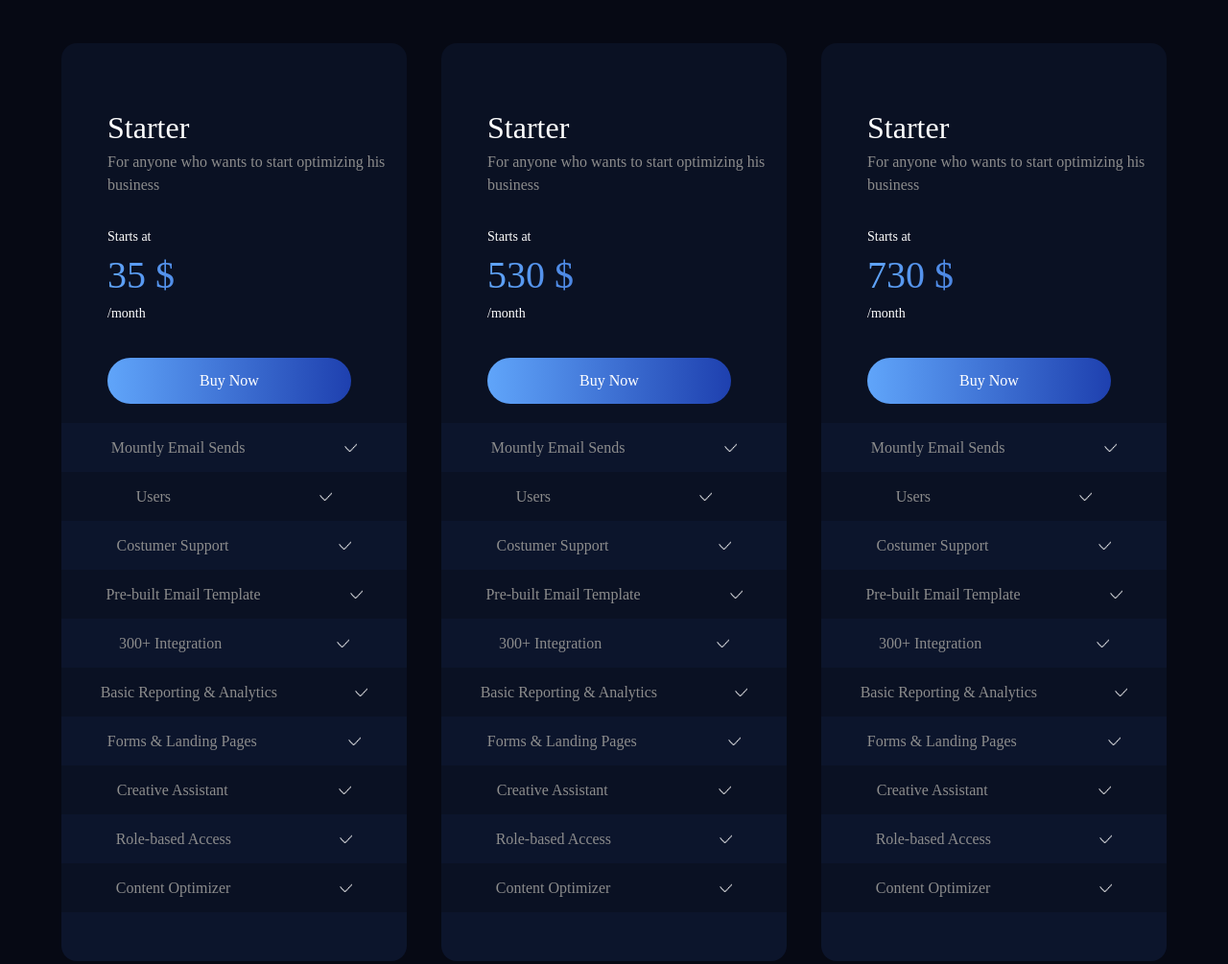
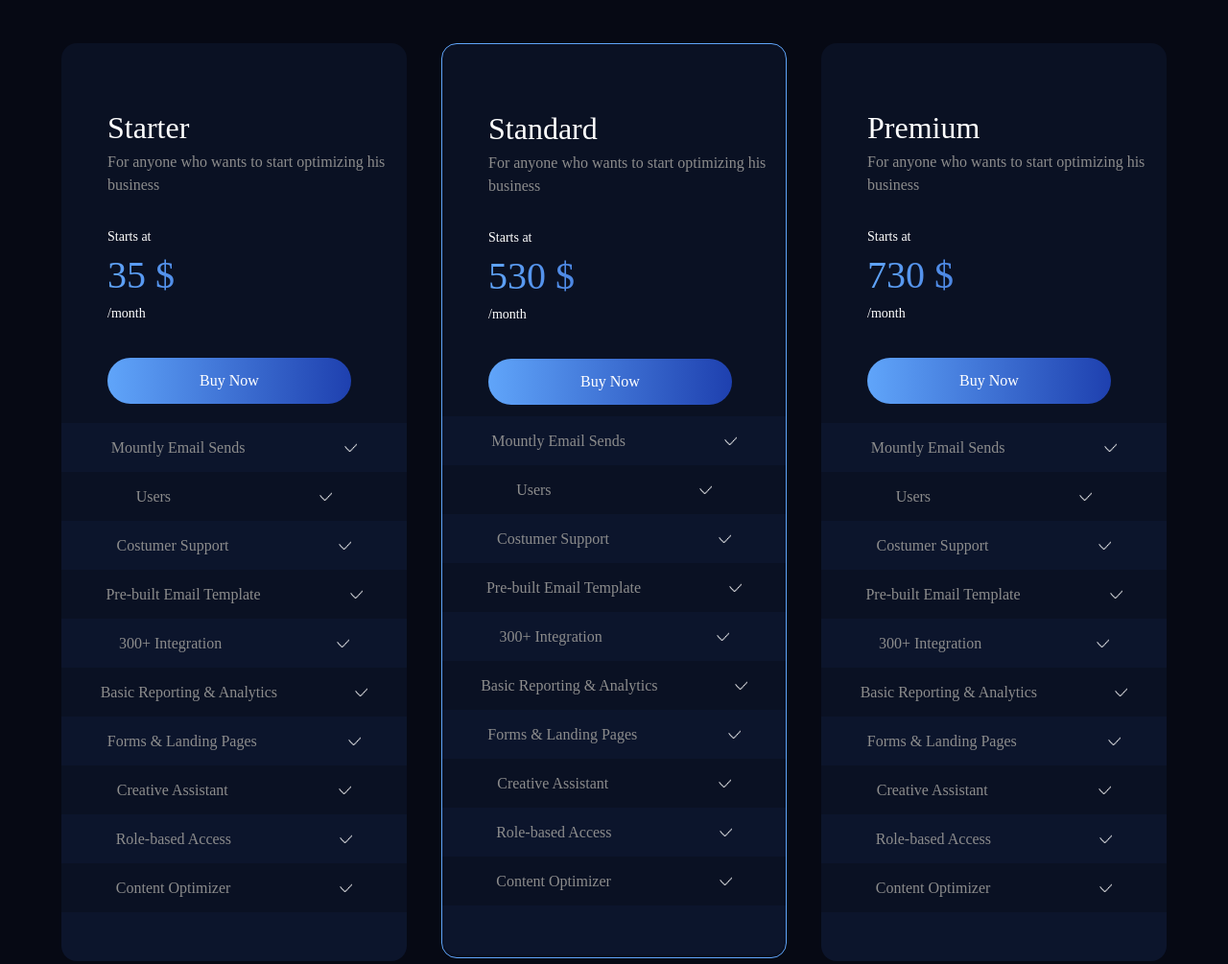
Before and after one commit to FarzadAF292/MailerLite, a website: page src/index.html in a window 1280 px wide. Shown: the part 4420-5425 px from the top of the page at 96% size. Drawn offline with nearby package versions, Linux system fonts and the light colour scheme; a web font is replaced by a local one.

Commit message:
Working on some parts and finished all sections

```diff
--- a/src/index.html
+++ b/src/index.html
@@ -64,7 +64,7 @@
 
 
     <!-- Starting the main part and sections -->
-    <main>
+    <main class="pb-20">
       <section id="first-section" class="mt-28 border-b-[0.5px] border-b-[#414962] pb-24">
         <header class="grid grid-cols-2 items-center justify-between">
           <h1 class="text-[56px] font-medium text-white leading-[64px]">
@@ -263,9 +263,9 @@
               </div>
             </div>
 
-            <div id="second-perchuse" class="w-[360px] h-[954px] bg-[#0A1123] rounded-2xl">
+            <div id="second-perchuse" class="w-[360px] h-[954px] bg-[#0A1123] rounded-2xl border border-blue-400">
               <header class="pt-16 pl-12">
-                <h3 class="text-white text-[32px]">Starter</h3>
+                <h3 class="text-white text-[32px]">Standard</h3>
 
                 <p class="text-base text-[#8C8C8C]">For anyone who wants to start optimizing his business</p>
               </header>
@@ -282,7 +282,7 @@
                 </div>
               </div>
 
-              <div class="pt-5">
+              <div class="pt-3">
                 <div class="text-base text-[#8C8C8C] flex items-center justify-around bg-[#0C152C] h-[51px]">Mountly Email Sends <img src="/images/Mark.png" alt="Mark icon" class="w-[13px] h-[8.5px]"></div>
                 <div class="text-base text-[#8C8C8C] flex items-center justify-around h-[51px]">Users <img src="/images/Mark.png" alt="Mark icon" class="w-[13px] h-[8.5px]"></div>
                 <div class="text-base text-[#8C8C8C] flex items-center justify-around bg-[#0C152C] h-[51px]">Costumer Support <img src="/images/Mark.png" alt="Mark icon" class="w-[13px] h-[8.5px]"></div>
@@ -299,7 +299,7 @@
 
             <div id="third-perchuse" class="w-[360px] h-[954px] bg-[#0A1123] rounded-2xl">
               <header class="pt-16 pl-12">
-                <h3 class="text-white text-[32px]">Starter</h3>
+                <h3 class="text-white text-[32px]">Premium</h3>
 
                 <p class="text-base text-[#8C8C8C]">For anyone who wants to start optimizing his business</p>
               </header>
```
Also changed, not shown: dist/output.css.
